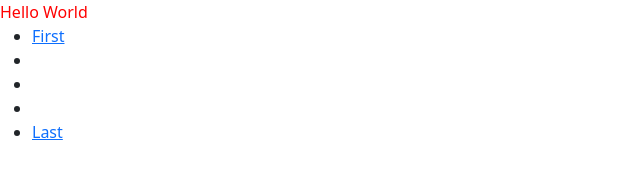
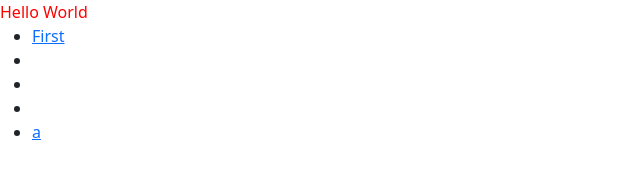
Before and after one commit to Jjng08/Pruebas, a website: page Index.html in a window 1280 px wide. Shown: the full height of the page, 0-640 px from the left. Drawn offline with nearby package versions, Linux system fonts and the light colour scheme.

Commit message:
attr de li

```diff
--- a/Index.html
+++ b/Index.html
@@ -24,6 +24,8 @@
         <li><a href=""></a></li>
     </ul>
 
+    <input type="checkbox" id="check" name="chk_a" checked>
+
 </body>
 <script  src="assets/js/main.js"></script>
 </html>
--- a/assets/js/main.js
+++ b/assets/js/main.js
@@ -8,5 +8,23 @@
 //filtros
     $('ul.my-list>li>a:first').text('First');
     $('ul.my-list>li>a:first').attr('href', 'http://www.google.com');
-    $('ul.my-list>li>a:eq(4)').text('Last');
+    $('ul.my-list>li>a:eq(4)').text('a');
+   // $('ul.my-list>li>a:lt(5)').attr('target', '_blank');
+
+
+    $('input[type="checkbox"]:checked').fadeOut();
+
+    console.log($('ul.my-list>li').length);
+
+    var link = $('a[href]')[0];
+
+    alert(link.href);
+
+
+    $('ul.my-list').appendChild('<li></li>');
+    $('ul.my-list>li>a:last').text('last');
+    $('ul.my-list>li>a:last').attr('href','www.github.com')
+    $('ul.my-list:last').attr('target', '_blank');
+
+
 });
```
